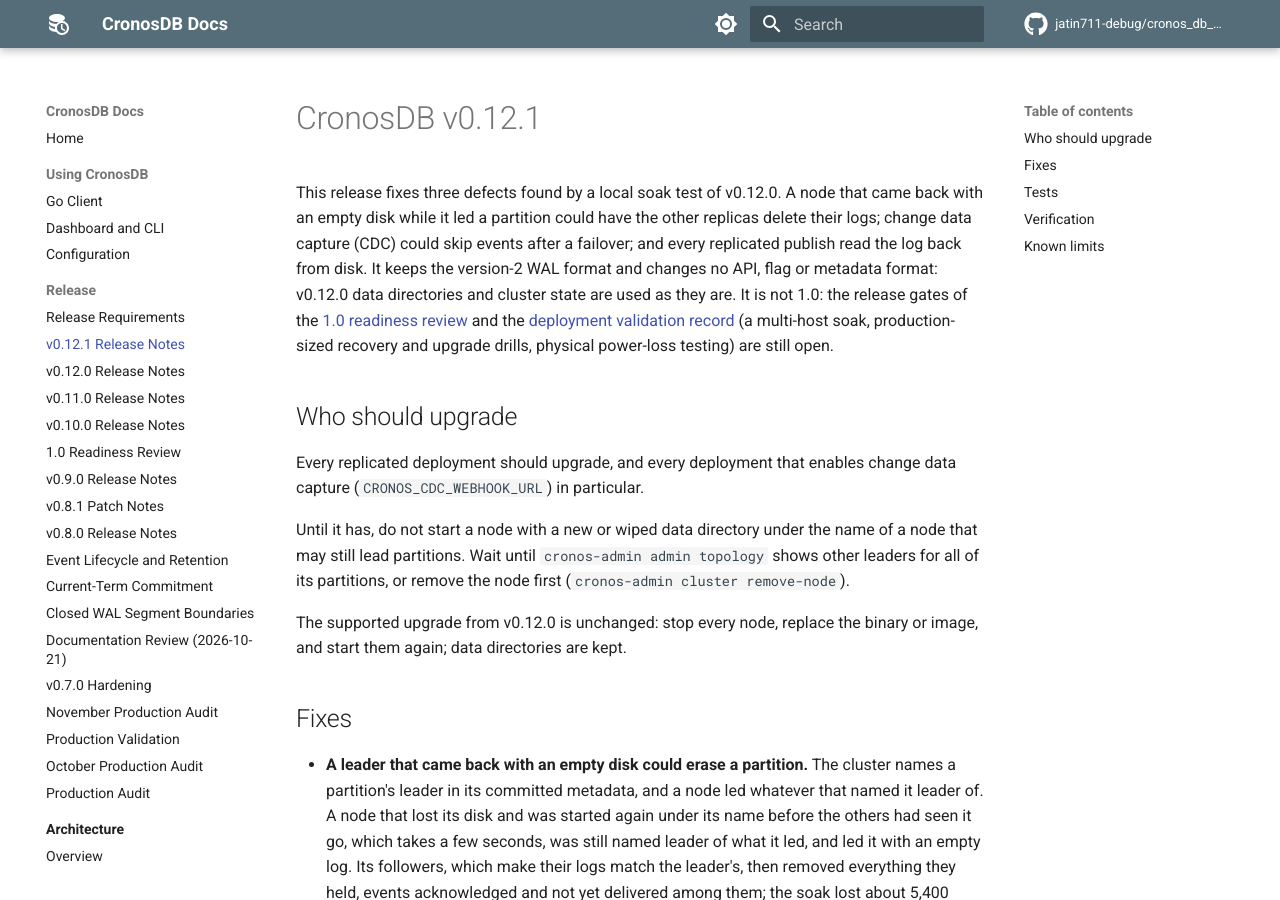
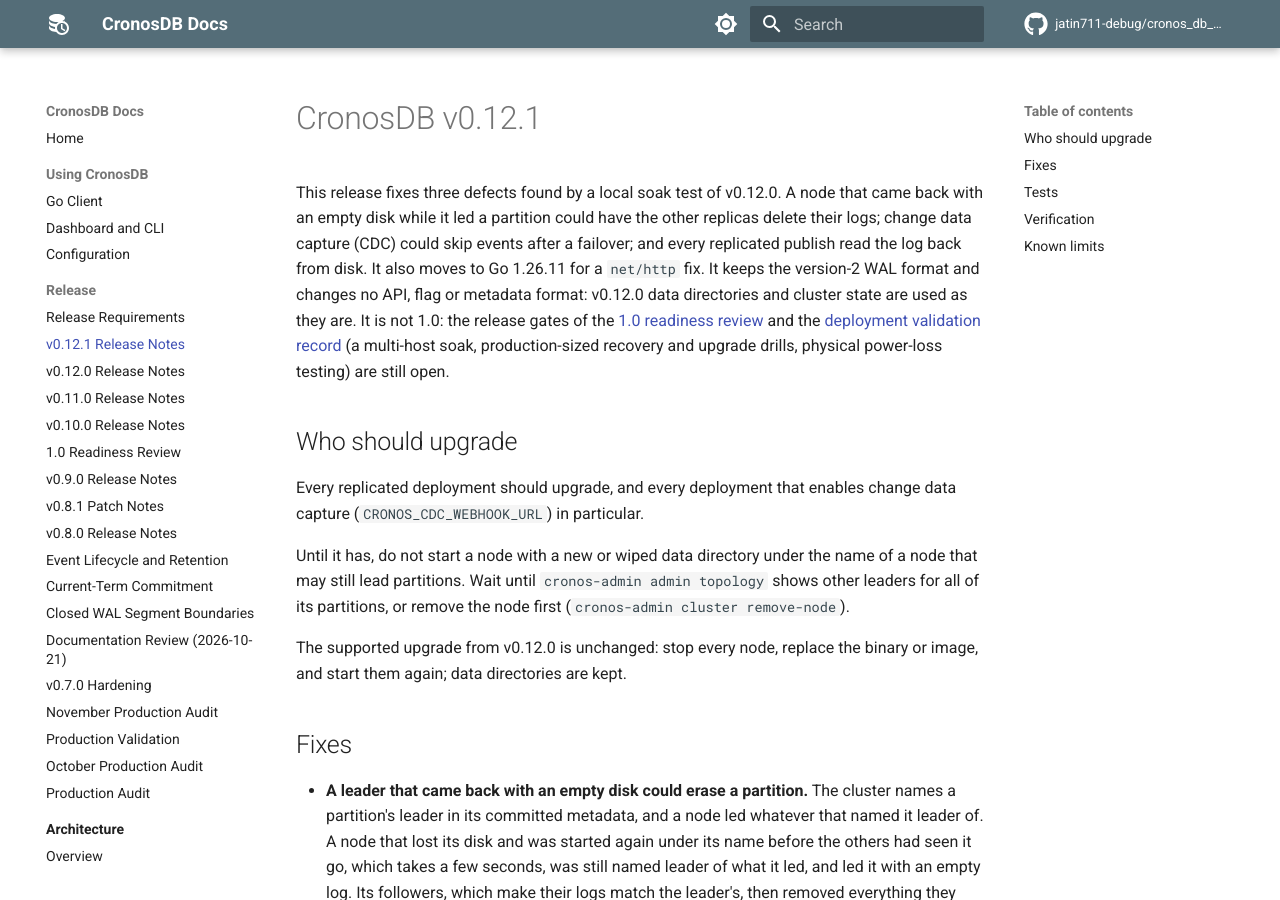
Before and after one commit to jatin711-debug/cronos_db_golang, an MkDocs documentation site: the page built from docs/RELEASE_V0.12.1.md, in a window 1280 px wide and 900 px high. Built offline with MkDocs 1.6.1 and Material for MkDocs 9.7.7, drawn with Linux system fonts in a browser that asks for light colours; comment, search, counter and statistics services are not loaded; some of the changed text lies outside the part shown.

Commit message:
fix(deps): build with Go 1.26.11 for GO-2026-6859
govulncheck reports GO-2026-6859 (an HTTP/1 server crash from a header race
in net/http's MaxBytesReader) as reachable from the server's HTTP listeners
with Go 1.26.10. Go 1.26.11 fixes it. Raise the module's go directive and
the image builder, and the versions named in the README, the contributing
guide, the client guide and the throughput scripts.

Co-Authored-By: Claude Opus 5.5 <noreply@anthropic.com>

```diff
--- a/docs/RELEASE_V0.12.1.md
+++ b/docs/RELEASE_V0.12.1.md
@@ -3,7 +3,8 @@
 This release fixes three defects found by a local soak test of v0.12.0. A node
 that came back with an empty disk while it led a partition could have the other
 replicas delete their logs; change data capture (CDC) could skip events after a
-failover; and every replicated publish read the log back from disk. It keeps the
+failover; and every replicated publish read the log back from disk. It also moves
+to Go 1.26.11 for a `net/http` fix. It keeps the
 version-2 WAL format and changes no API, flag or metadata format: v0.12.0 data
 directories and cluster state are used as they are. It is not 1.0: the release gates
 of the [1.0 readiness review](RELEASE_READINESS_1.0.0_2026-10-28.md) and the
@@ -70,6 +71,10 @@ binary or image, and start them again; data directories are kept.
   of 100 publishes per second with a median publish latency of 37 ms, against
   about 65 per second at 400 to 650 ms before. The gain on Linux has not been
   measured.
+- **Go 1.26.11 replaces 1.26.10** in the module and the image builder, fixing
+  `GO-2026-6859`, an HTTP/1 server crash from a header race in `net/http`'s
+  `MaxBytesReader`. `govulncheck` reports it reachable from the server's HTTP
+  listeners on v0.12.0.
 
 ## Tests
 
```
Also changed, not shown: CONTRIBUTING.md (+1 -1 lines), README.md (+2 -2 lines), docs/CLIENT_GUIDE.md (+1 -1 lines), docs/PRODUCTION_RELEASE.md (+2 -1 lines), 4 other files.
